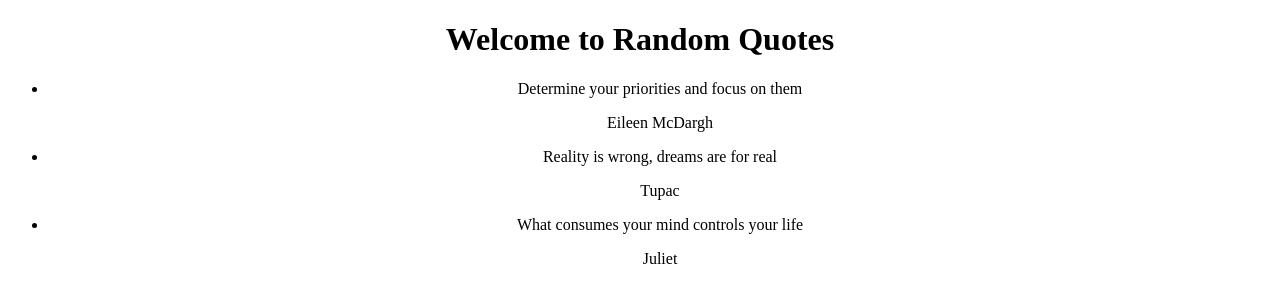
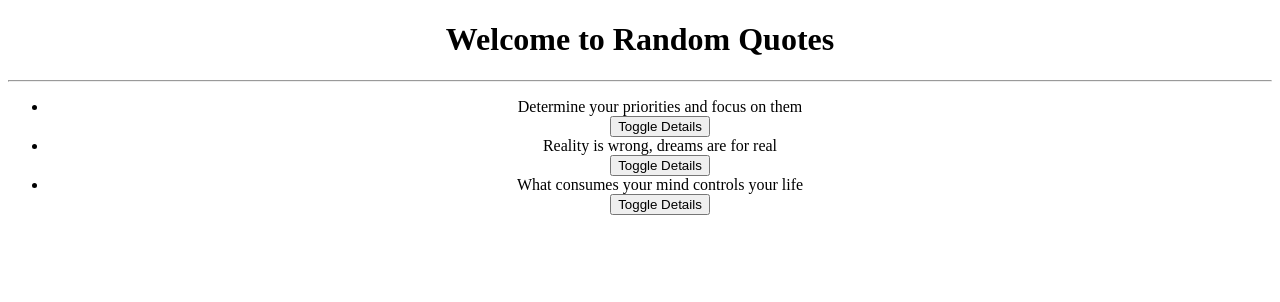
Before and after one commit to Juliet879/Random-Quotes, an Angular app in the folder Quotes/: page / in a window 1280 px wide. Shown: the top 302 px of the page. Built offline with nearby package versions, Linux system fonts and the light colour scheme.

Commit message:
updated the files

```diff
--- a/Quotes/src/app/quote.ts
+++ b/Quotes/src/app/quote.ts
@@ -1,6 +1,5 @@
 export class Quote {
-    showDescription:boolean;
-    constructor(public id:number,public name:string,public description:string){
-        this.showDescription=false;
-    }
+    public id:number;
+    public name:string;
+    public description:string
 }
--- a/Quotes/src/app/quote/quote.component.html
+++ b/Quotes/src/app/quote/quote.component.html
@@ -1,9 +1,10 @@
 <div style="text-align: center;">
     <h1> Welcome to Random Quotes</h1>
+    <hr>
     <ul>
-      <li *ngFor='let quote of quotes'>
-          {{ quote.name }}
-          <app-quote-detail [quote]='quote'></app-quote-detail>
-      </li>
+        <div *ngFor='let quote of quotes;let i= index'>
+            <li> {{ quote.name }}</li>
+            <button (click)='toggleDetails(i)'>Toggle Details</button>
+            <app-quote-detail *ngIf='quote.showDescription' [quote]='quote'></app-quote-detail>
+        </div>
     </ul>
-  </div>
--- a/Quotes/src/app/quote/quote.component.ts
+++ b/Quotes/src/app/quote/quote.component.ts
@@ -8,9 +8,9 @@ import { Quote } from '../quote'
 })
 export class QuoteComponent implements OnInit {
   quotes:Quote[]=[
-    new Quote(1,'Determine your priorities and focus on them','Eileen McDargh'),
-    new Quote(2,'Reality is wrong, dreams are for real','Tupac'),
-    new Quote(3,'What consumes your mind controls your life','Juliet'),
+    {id:1,name:'Determine your priorities and focus on them',description:'Eileen McDargh'},
+    {id:2,name:'Reality is wrong, dreams are for real',description:'Tupac'},
+    {id:3,name:'What consumes your mind controls your life',description:'Juliet'},
 
   ];
 
```
Also changed, not shown: Quotes/src/app/quote-detail/quote-detail.component.ts (line endings or trailing spaces).
